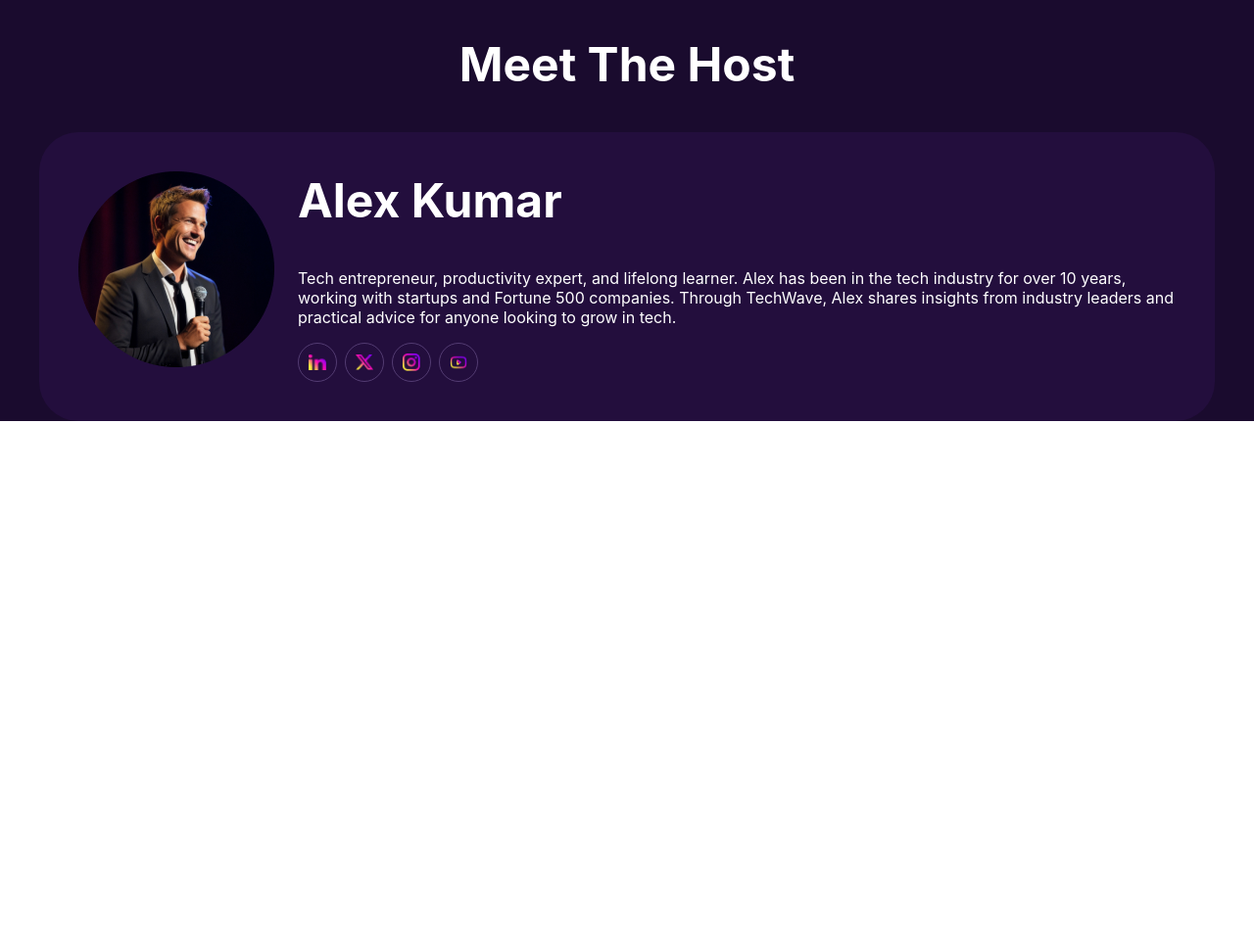
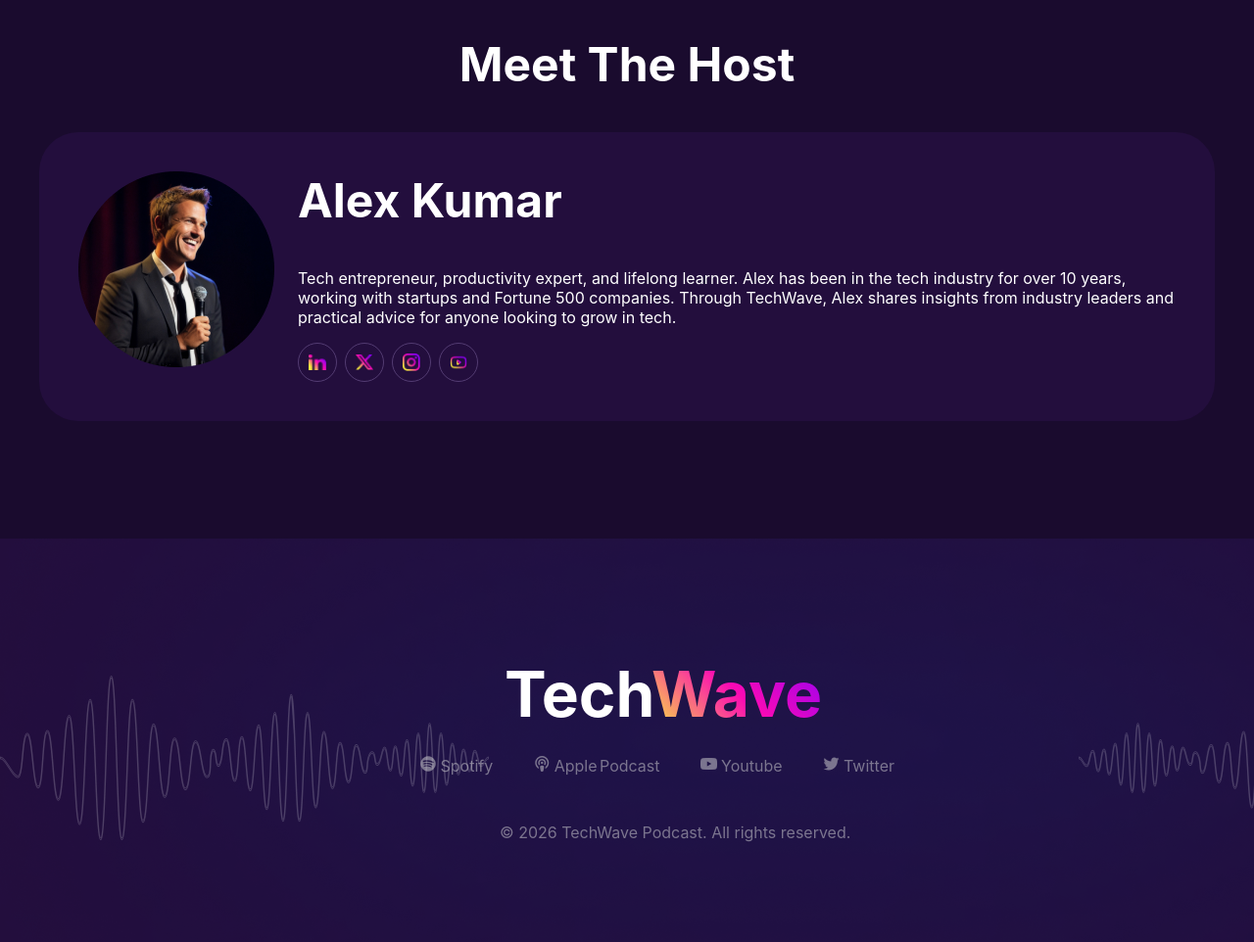
Before and after one commit to mdrubayatalam-ship-it/Techwave, a plain HTML site: page index.html in a window 1280 px wide. Shown: the part 3540-4502 px from the top of the page at 98% size. Before the commit the page ends 3970 px from the top, so only its background shows below. Drawn offline with Linux system fonts and the light colour scheme.

Commit message:
Footer Section Designed according to Figma

```diff
--- a/index.html
+++ b/index.html
@@ -218,10 +218,33 @@
           </div>
 
       </section>
+    </main>
+
+    <footer>
+      <div class="footer-container">
+
+      <div class="footer-content">
+        <h2 id="logo-2">
+        <span class="white">Tech</span
+        ><span class="linear-text-color">Wave</span>
+      </h2>
+
+      <div class="Social-Media gray">
+      <span><i class="fa-brands fa-spotify"></i>Spotify</span>
+      <span><i class="fa-solid fa-podcast"></i> Apple  <span>Podcast</span></span>
+      <span><i class="fa-brands fa-youtube"></i>Youtube</span>
+      <span><i class="fa-brands fa-twitter"></i>Twitter</span>
+      </div>
+
+      <p class="gray">© 2026 TechWave Podcast. All rights reserved.</p>
 
 
-    </main>
 
-    <footer></footer>
+      </div>
+
+
+
+      </div>
+    </footer>
   </body>
 </html>
--- a/style.css
+++ b/style.css
@@ -468,11 +468,16 @@ color: #d8d8d880;
 
 }
 
+.hosting{
+      padding-bottom: 120px;
+}
+
 .host-card{
       gap: 24px;
       background-color: #230E3D;
       border-radius: 40px;
       padding: 40px;
+
 }
 
 .host-text p{
@@ -507,8 +512,63 @@ gap: 8px;
 
 .icon-circle:hover{
       background-color: rgb(228, 218, 199);
+
+
 }
 
+
+
+.footer-container{
+      width: 100%;
+      height: 412px;
+     background: url("assets/footer-bg.png");
+     margin: 0 auto;
+
+
+}
+
+
+
+.footer-content{
+      max-width: 1200px;
+      margin: 0 auto;
+}
+
+.footer-content h2{
+     font-size: 4rem;
+      font-weight: 700;
+      padding-top: 120px;
+      padding-left: 475px;
+      padding-right: 475px;
+
+}
+
+
+
+.Social-Media{
+      display: flex;
+      gap: 40px;
+      justify-content: center;
+      padding-top: 25px;
+      padding-left: 410px;
+      padding-right: 350px;
+
+}
+
+.Social-Media span{
+      display: flex;
+      gap: 2.5px;
+}
+
+.footer-content p{
+      padding-top: 50px;
+      padding-left: 470px;
+      padding-right: 350px;
+      font-size: 1rem;
+      font-weight: normal;
+      line-height: 1;
+
+}
 
 
 .gradient-color{
@@ -536,3 +596,7 @@ gap: 8px;
 .bg-color-2{
      background-color: #230E3D;
 }
+
+.gray{
+      color: #d8d8d880;
+}
```
